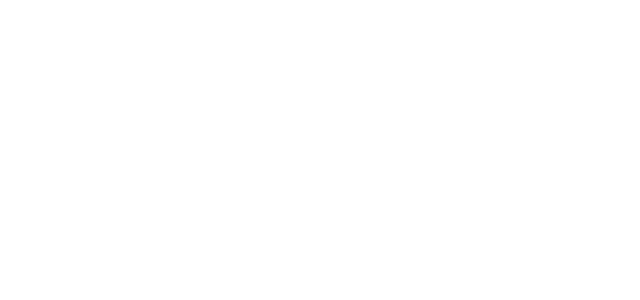
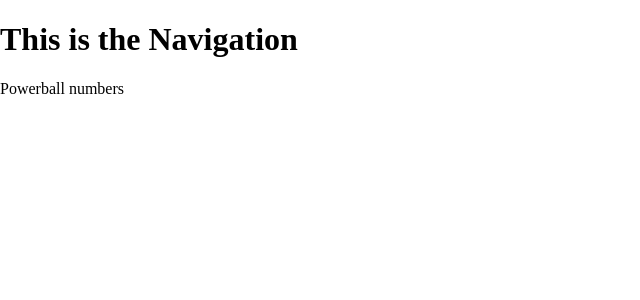
Before and after one commit to kendayao/lottery-number-picker, a React (Create React App) app: page /megamillion in a window 1280 px wide. Before the commit this address had no page. Shown: the top 300 px of the page, without its empty margins (0-640 px from the left). Built offline with nearby package versions, Linux system fonts and the light colour scheme.

Commit message:
created powerball and megamillion routes

```diff
--- a/src/App.js
+++ b/src/App.js
@@ -3,12 +3,16 @@
 import {Routes, Route} from 'react-router-dom'
 import Navigation from './routes/Navigation'
 import Home from './routes/Home';
+import MegaMillion from './routes/MegaMillion';
+import Powerball from './routes/Powerball';
 
 function App() {
   return (
    <Routes>
     <Route path='/' element={<Navigation/>}>
       <Route index element={<Home/>}/>
+      <Route path='powerball' element={<MegaMillion/>}/>
+      <Route path='megamillion' element={<Powerball/>}/>
     </Route>
    </Routes>
   );
--- /dev/null
+++ b/src/routes/MegaMillion.js
@@ -0,0 +1,11 @@
+import React from 'react'
+import './MegaMillion.css'
+
+function MegaMillion(){
+
+    return(
+        <h1>Megamillion numbers</h1>
+    )
+}
+
+export default MegaMillion
--- /dev/null
+++ b/src/routes/Powerball.js
@@ -0,0 +1,11 @@
+import React from 'react'
+import './Powerball.css'
+
+function Powerball(){
+
+    return(
+        <div>Powerball numbers</div>
+    )
+}
+
+export default Powerball
```
Also changed, not shown: src/routes/MegaMillion.css (added), src/routes/Powerball.css (added).
